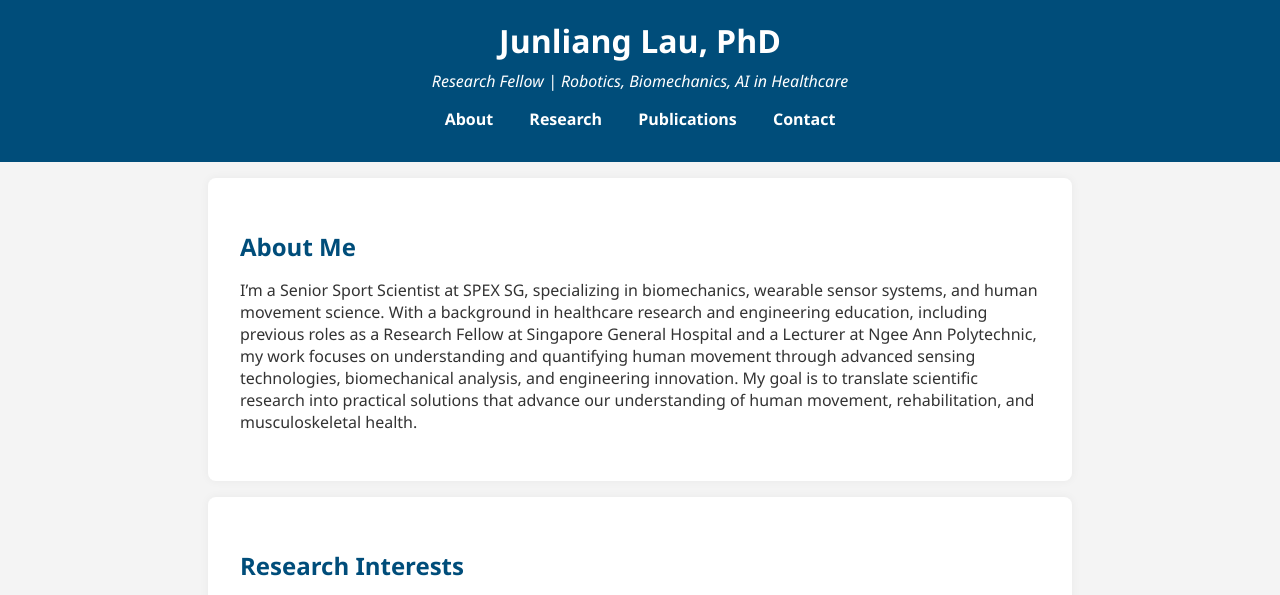
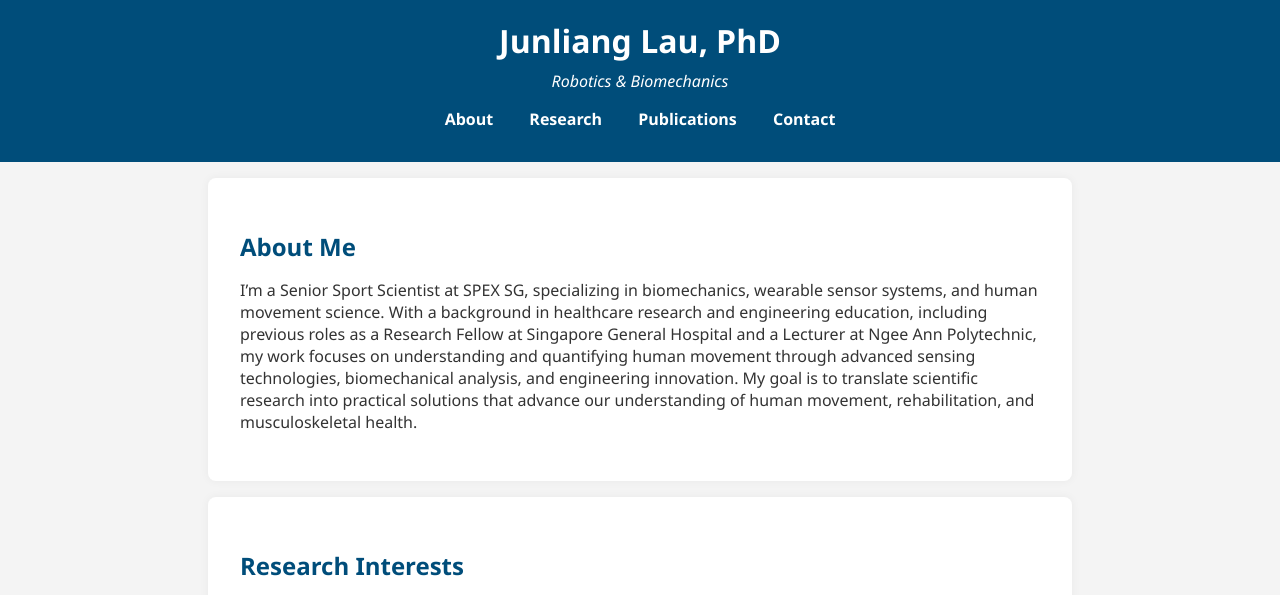
Before and after one commit to Junliang04/research, a plain HTML site: page index.html in a window 1280 px wide. Shown: the part 195-790 px from the top of the page. Drawn offline with Linux system fonts and the light colour scheme.

Commit message:
Update profile description in index.html

```diff
--- a/index.html
+++ b/index.html
@@ -10,7 +10,7 @@
   <header>
     <img src="5as0eAVA.jpeg" alt="Junliang Lau" class="profile-pic">
     <h1>Junliang Lau, PhD</h1>
-    <p>Research Fellow | Robotics, Biomechanics, AI in Healthcare</p>
+    <p> Robotics & Biomechanics</p>
     <nav>
       <a href="#about">About</a>
       <a href="#research">Research</a>
```
